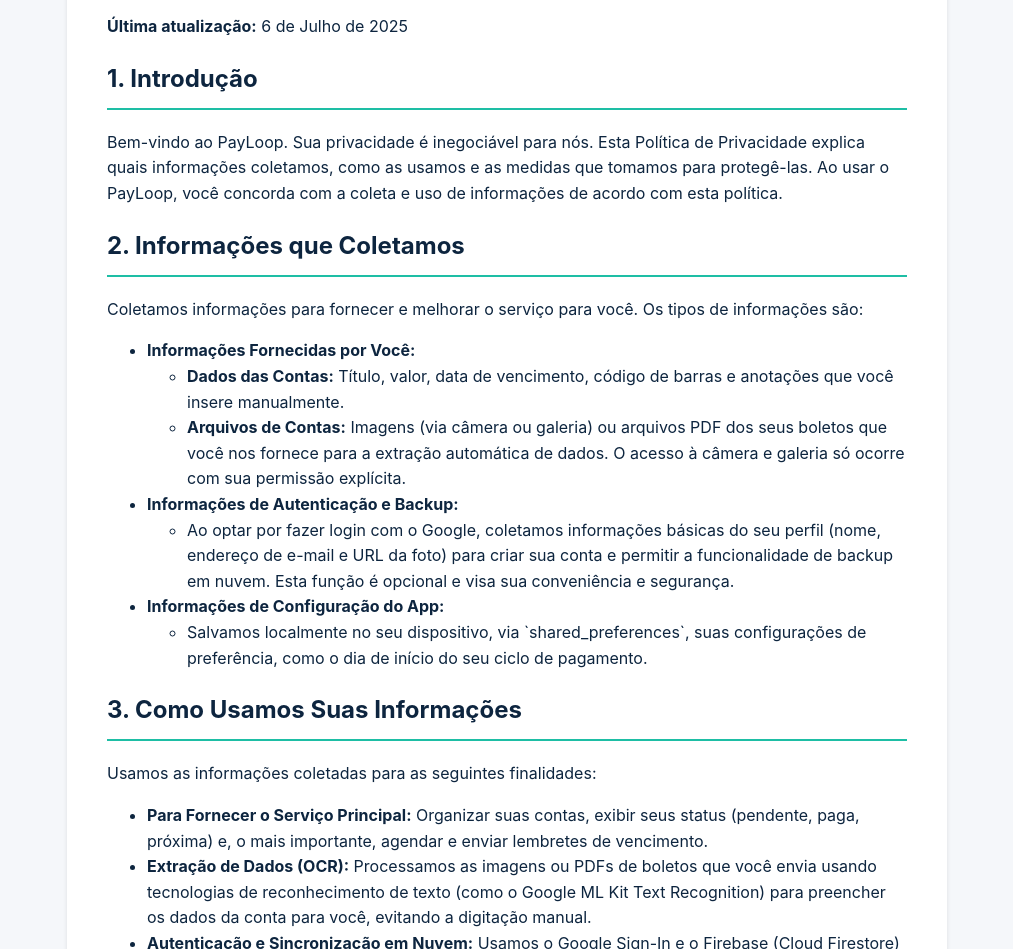
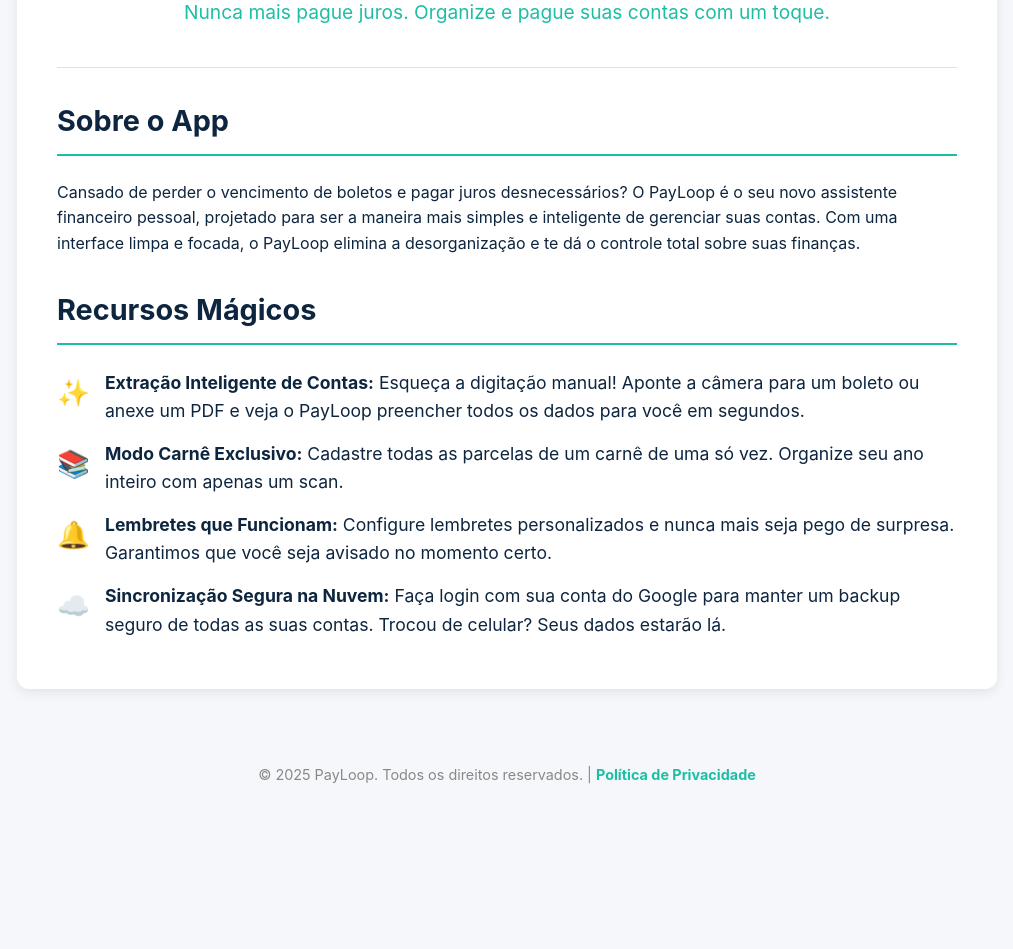
Before and after one commit to glaucodev01/payloop, a plain HTML site: page index.html in a window 1280 px wide. Shown: the part 132-1081 px from the top of the page, without its empty margins (133-1146 px from the left). After the commit the page ends 953 px from the top, so only its background shows below. Drawn offline with Linux system fonts and the light colour scheme.

Commit message:
Update2 index.html

```diff
--- a/index.html
+++ b/index.html
@@ -3,49 +3,102 @@
 <head>
     <meta charset="UTF-8">
     <meta name="viewport" content="width=device-width, initial-scale=1.0">
-    <title>Política de Privacidade - PayLoop</title>
+    <title>PayLoop: Contas e Boletos em Dia</title>
     <style>
+        /* Estilos gerais do corpo da página */
         body {
-            font-family: -apple-system, BlinkMacSystemFont, "Segoe UI", Roboto, Helvetica, Arial, sans-serif, "Apple Color Emoji", "Segoe UI Emoji", "Segoe UI Symbol";
+            font-family: -apple-system, BlinkMacSystemFont, "Segoe UI", Roboto, Helvetica, Arial, sans-serif;
             line-height: 1.6;
             margin: 0;
-            padding: 20px;
-            background-color: #f5f7fa;
+            padding: 0;
+            background-color: #F5F7FA; /* Cinza Suave PayLoop */
+            color: #0D253F; /* Azul Marinho PayLoop */
+            display: flex;
+            flex-direction: column;
+            min-height: 100vh;
+        }
+
+        /* Container principal para centralizar o conteúdo */
+        .container {
+            max-width: 900px;
+            margin: 40px auto;
+            padding: 20px 40px;
+            background-color: #FFFFFF; /* Branco PayLoop */
+            border-radius: 12px;
+            box-shadow: 0 4px 12px rgba(0,0,0,0.08);
+            flex-grow: 1;
+        }
+
+        /* Estilos do cabeçalho */
+        header {
+            text-align: center;
+            border-bottom: 1px solid #e0e0e0;
+            padding-bottom: 20px;
+            margin-bottom: 30px;
+        }
+
+        header h1 {
+            font-size: 2.5em;
             color: #0D253F;
+            margin: 0;
         }
-        .container {
-            max-width: 800px;
-            margin: 0 auto;
-            background-color: #ffffff;
-            padding: 20px 40px;
-            border-radius: 8px;
-            box-shadow: 0 2px 4px rgba(0,0,0,0.1);
+
+        header p {
+            font-size: 1.2em;
+            color: #1EBEA5; /* Turquesa PayLoop */
+            margin-top: 5px;
         }
-        h1, h2 {
+
+        /* Estilos das seções */
+        section {
+            margin-bottom: 30px;
+        }
+
+        h2 {
+            font-size: 1.8em;
             color: #0D253F;
             border-bottom: 2px solid #1EBEA5;
             padding-bottom: 10px;
+            margin-top: 0;
         }
-        h1 {
-            text-align: center;
+
+        /* Estilos da lista de funcionalidades */
+        .features-list {
+            list-style: none;
+            padding: 0;
         }
-        p, li {
-            font-size: 16px;
+
+        .features-list li {
+            font-size: 1.1em;
+            margin-bottom: 15px;
+            display: flex;
+            align-items: flex-start;
         }
-        strong {
-            color: #0D253F;
+
+        .features-list .icon {
+            font-size: 1.5em;
+            margin-right: 15px;
+            color: #1EBEA5;
+            padding-top: 2px;
         }
+
+        /* Estilos do rodapé */
         footer {
             text-align: center;
-            margin-top: 30px;
-            font-size: 14px;
+            padding: 20px;
+            font-size: 0.9em;
             color: #888;
+            width: 100%;
+            box-sizing: border-box;
         }
-        a {
+
+        footer a {
             color: #1EBEA5;
             text-decoration: none;
+            font-weight: bold;
         }
-        a:hover {
+
+        footer a:hover {
             text-decoration: underline;
         }
     </style>
@@ -53,95 +106,53 @@
 <body>
     <div class="container">
         <header>
-            <h1>Política de Privacidade do PayLoop</h1>
+            <h1>PayLoop</h1>
+            <p>Nunca mais pague juros. Organize e pague suas contas com um toque.</p>
         </header>
 
         <main>
-            <p><strong>Última atualização:</strong> 6 de Julho de 2025</p>
-
             <section>
-                <h2>1. Introdução</h2>
-                <p>Bem-vindo ao PayLoop. Sua privacidade é inegociável para nós. Esta Política de Privacidade explica quais informações coletamos, como as usamos e as medidas que tomamos para protegê-las. Ao usar o PayLoop, você concorda com a coleta e uso de informações de acordo com esta política.</p>
+                <h2>Sobre o App</h2>
+                <p>Cansado de perder o vencimento de boletos e pagar juros desnecessários? O PayLoop é o seu novo assistente financeiro pessoal, projetado para ser a maneira mais simples e inteligente de gerenciar suas contas. Com uma interface limpa e focada, o PayLoop elimina a desorganização e te dá o controle total sobre suas finanças.</p>
             </section>
 
             <section>
-                <h2>2. Informações que Coletamos</h2>
-                <p>Coletamos informações para fornecer e melhorar o serviço para você. Os tipos de informações são:</p>
-                <ul>
-                    <li><strong>Informações Fornecidas por Você:</strong>
-                        <ul>
-                            <li><strong>Dados das Contas:</strong> Título, valor, data de vencimento, código de barras e anotações que você insere manualmente.</li>
-                            <li><strong>Arquivos de Contas:</strong> Imagens (via câmera ou galeria) ou arquivos PDF dos seus boletos que você nos fornece para a extração automática de dados. O acesso à câmera e galeria só ocorre com sua permissão explícita.</li>
-                        </ul>
+                <h2>Recursos Mágicos</h2>
+                <ul class="features-list">
+                    <li>
+                        <span class="icon">✨</span>
+                        <div>
+                            <strong>Extração Inteligente de Contas:</strong> Esqueça a digitação manual! Aponte a câmera para um boleto ou anexe um PDF e veja o PayLoop preencher todos os dados para você em segundos.
+                        </div>
                     </li>
-                    <li><strong>Informações de Autenticação e Backup:</strong>
-                        <ul>
-                            <li>Ao optar por fazer login com o Google, coletamos informações básicas do seu perfil (nome, endereço de e-mail e URL da foto) para criar sua conta e permitir a funcionalidade de backup em nuvem. Esta função é opcional e visa sua conveniência e segurança.</li>
-                        </ul>
+                    <li>
+                        <span class="icon">📚</span>
+                        <div>
+                            <strong>Modo Carnê Exclusivo:</strong> Cadastre todas as parcelas de um carnê de uma só vez. Organize seu ano inteiro com apenas um scan.
+                        </div>
                     </li>
-                    <li><strong>Informações de Configuração do App:</strong>
-                        <ul>
-                            <li>Salvamos localmente no seu dispositivo, via `shared_preferences`, suas configurações de preferência, como o dia de início do seu ciclo de pagamento.</li>
-                        </ul>
+                    <li>
+                        <span class="icon">🔔</span>
+                        <div>
+                            <strong>Lembretes que Funcionam:</strong> Configure lembretes personalizados e nunca mais seja pego de surpresa. Garantimos que você seja avisado no momento certo.
+                        </div>
+                    </li>
+                    <li>
+                        <span class="icon">☁️</span>
+                        <div>
+                            <strong>Sincronização Segura na Nuvem:</strong> Faça login com sua conta do Google para manter um backup seguro de todas as suas contas. Trocou de celular? Seus dados estarão lá.
+                        </div>
                     </li>
                 </ul>
             </section>
+        </main>
+    </div>
 
-            <section>
-                <h2>3. Como Usamos Suas Informações</h2>
-                <p>Usamos as informações coletadas para as seguintes finalidades:</p>
-                <ul>
-                    <li><strong>Para Fornecer o Serviço Principal:</strong> Organizar suas contas, exibir seus status (pendente, paga, próxima) e, o mais importante, agendar e enviar lembretes de vencimento.</li>
-                    <li><strong>Extração de Dados (OCR):</strong> Processamos as imagens ou PDFs de boletos que você envia usando tecnologias de reconhecimento de texto (como o Google ML Kit Text Recognition) para preencher os dados da conta para você, evitando a digitação manual.</li>
-                    <li><strong>Autenticação e Sincronização em Nuvem:</strong> Usamos o Google Sign-In e o Firebase (Cloud Firestore) para autenticar seu acesso e para realizar um backup seguro dos seus dados na nuvem. Isso permite que você acesse suas contas em múltiplos dispositivos.</li>
-                    <li><strong>Persistência Local:</strong> Suas contas são salvas em um banco de dados local (SQLite) no seu dispositivo para garantir que o aplicativo funcione perfeitamente mesmo offline.</li>
-                </ul>
-            </section>
-
-            <section>
-                <h2>4. Segurança dos Dados</h2>
-                <p>A segurança dos seus dados é nossa prioridade. Implementamos as seguintes medidas:</p>
-                <ul>
-                    <li><strong>Isolamento de Dados na Nuvem:</strong> Utilizamos as regras de segurança do Firebase Firestore para garantir que cada usuário só possa ler e escrever seus próprios dados. Nenhuma informação de um usuário é acessível por outro.</li>
-                    <li><strong>Armazenamento Seguro:</strong> Seus dados são armazenados de forma segura tanto localmente no seu dispositivo quanto na infraestrutura segura do Google Cloud.</li>
-                </ul>
-            </section>
-
-            <section>
-                <h2>5. Funcionalidades Futuras (Automação por E-mail)</h2>
-                <p>Conforme nosso Roadmap de Desenvolvimento, planejamos introduzir uma funcionalidade de automação de contas por e-mail. Somos transparentes sobre como isso funcionará:</p>
-                <ul>
-                    <li>A funcionalidade será <strong>totalmente opcional</strong>.</li>
-                    <li>Ofereceremos duas abordagens: encaminhamento manual de e-mails para um endereço exclusivo seu do PayLoop ou conexão direta com sua conta Google.</li>
-                    <li>No caso da conexão direta, o aplicativo solicitará permissões mínimas (escopo `gmail.readonly`) e apenas para ler e-mails de remetentes específicos que você autorizar.</li>
-                    <li>Toda a lógica será claramente explicada na tela de consentimento do Google e detalhada nesta Política de Privacidade quando a funcionalidade for lançada.</li>
-                </ul>
-            </section>
-
-            <section>
-                <h2>6. Seus Direitos e Controle</h2>
-                <p>Você tem total controle sobre seus dados no PayLoop:</p>
-                <ul>
-                    <li>Você pode visualizar, editar e excluir suas contas a qualquer momento dentro do aplicativo.</li>
-                    <li>Você pode arquivar contas pagas para manter sua lista organizada, sem perder o histórico para futuros relatórios.</li>
-                    <li>Se você usa o login com Google, pode revogar o acesso do PayLoop à sua conta a qualquer momento através das configurações de segurança da sua Conta Google.</li>
-                </ul>
-            </section>
-
-            <section>
-                <h2>7. Alterações a Esta Política de Privacidade</h2>
-                <p>Podemos atualizar nossa Política de Privacidade de tempos em tempos. Notificaremos você sobre quaisquer alterações, publicando a nova Política de Privacidade nesta página. É aconselhável que você revise esta página periodicamente para quaisquer alterações.</p>
-            </section>
-
-            <section>
-                <h2>8. Contato</h2>
-                <p>Se você tiver alguma dúvida sobre esta Política de Privacidade, entre em contato conosco pelo e-mail: <a href="mailto:glaucodev01@gmail.com">glaucodev01@gmail.com</a></p>
-            </section>
-        </main>
-
-        <footer>
-            <p>&copy; 2025 PayLoop. Todos os direitos reservados.</p>
-        </footer>
-    </div>
+    <footer>
+        <p>
+            &copy; 2025 PayLoop. Todos os direitos reservados. |
+            <a href="politica-de-privacidade.html">Política de Privacidade</a>
+        </p>
+    </footer>
 </body>
 </html>
```
